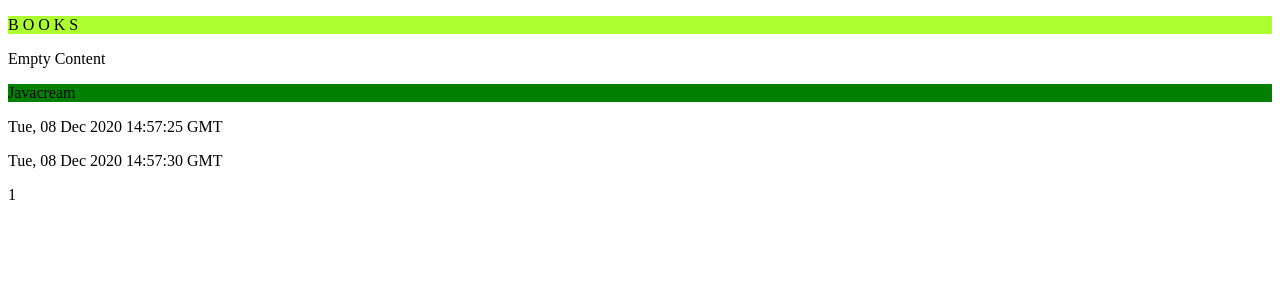
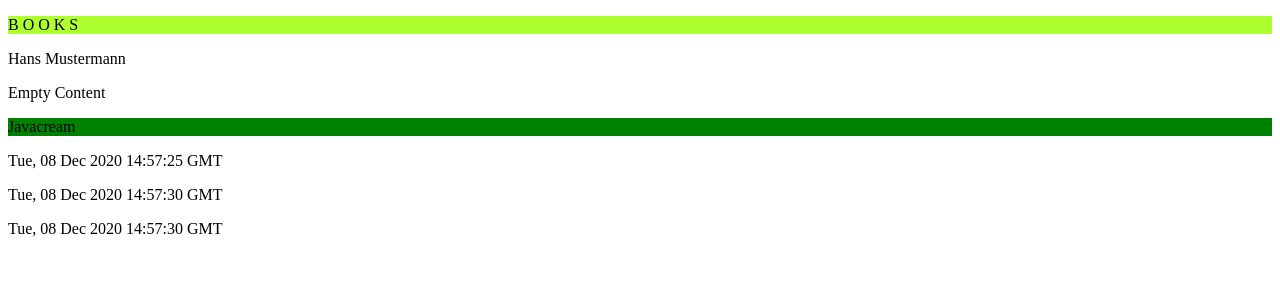
Before and after one commit to Javacream/org.javacream.training.react, a React (Create React App) app in the folder training/: page / in a window 1280 px wide. Shown: the top 300 px of the page. Built offline with nearby package versions, Linux system fonts and the light colour scheme.

Commit message:
add simple props example, fix Clock (strict mode still calls useEffect twice!)

```diff
--- a/training/src/books/components/BooksHeader.js
+++ b/training/src/books/components/BooksHeader.js
@@ -1,8 +1,12 @@
 import styles from './BooksHeader.module.css'
+import {useState} from 'react'
+import PersonComponent from '../../people/PersonComponent';
 export default function BooksHeader() {
+    const [person, updatePerson] = useState({lastname: "Mustermann", firstname: "Hans"})
     return (
       <>
       <p className={styles.background}>B O O K S</p>
+      <PersonComponent lastname={person.lastname} firstname={person.firstname} />
       </>
     );
   }
--- /dev/null
+++ b/training/src/people/PersonComponent.js
@@ -0,0 +1,7 @@
+export default function PersonComponent(props) {
+    return (
+      <>
+      <p>{props.firstname} {props.lastname}</p>
+      </>
+    );
+  }
--- a/training/src/util/components/Clock.js
+++ b/training/src/util/components/Clock.js
@@ -2,17 +2,17 @@ import React, { useEffect, useState } from 'react'
 
 const Clock = () => {
 
-    const [second, setSecond] = useState(0);
+    const [date, setDate] = useState(new Date());
 
     useEffect(() =>{
         console.log("setting interval");
         setInterval(() =>{
-            setSecond(second + 1)
+            setDate(new Date())
         }, 1000)
     }, [])
     return (
         <div>
-            <p className='second'>{ second }</p>
+            <p className='second'>{ date.toUTCString() }</p>
         </div>
     )
 }
```
